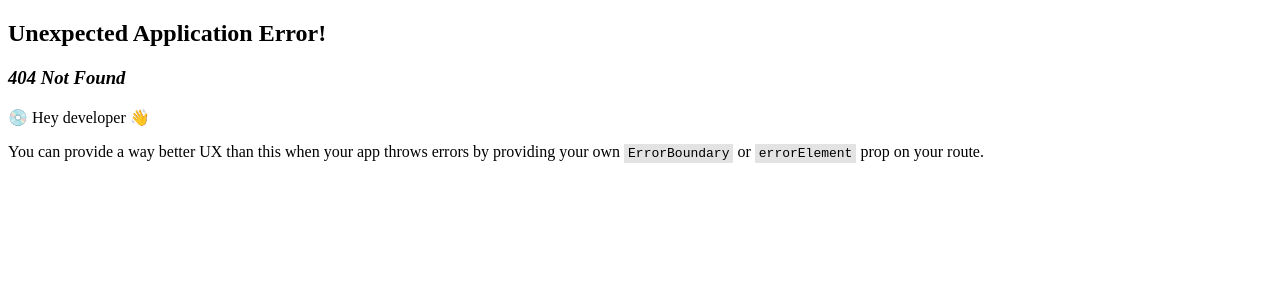
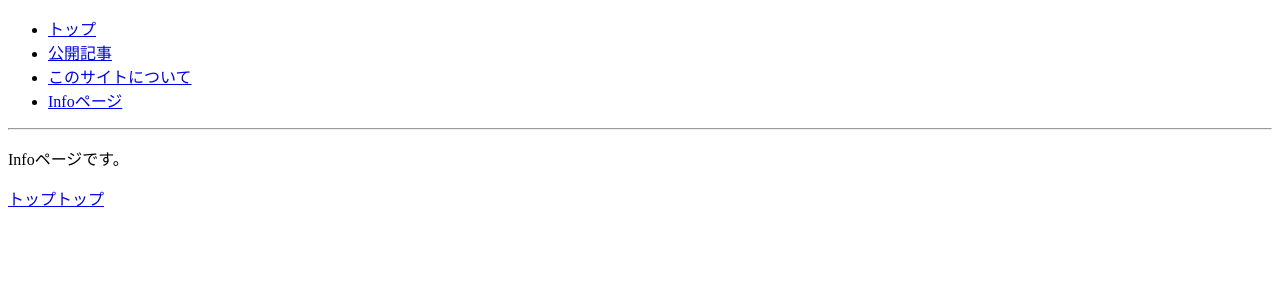
Before and after one commit to gusutaharu/React-b-Practice, a React (Create React App) app: page /article/info in a window 1280 px wide. Before the commit this address had no page. Shown: the top 300 px of the page. Built offline with nearby package versions, Linux system fonts and the light colour scheme; the HTML template or start-up script is replaced by a standard one.

Commit message:
Link要素の属性

```diff
--- a/src/chap08/AboutPage.js
+++ b/src/chap08/AboutPage.js
@@ -1,9 +1,16 @@
 import React from 'react'
+import { useNavigate } from 'react-router-dom'
 
 const AboutPage = () => {
+  const navigate = useNavigate();
+  const handleClick = () => navigate('/');
+
   return (
-    <div>AboutPage</div>
-  )
+    <>
+      <p>Aboutページです。</p>
+      <button type='button' onClick={handleClick}>トップへ移動</button>
+    </>
+  );
 }
 
 export default AboutPage
--- /dev/null
+++ b/src/chap08/InfoPage.js
@@ -0,0 +1,14 @@
+import React from 'react'
+import { Link } from 'react-router-dom'
+
+const InfoPage = () => {
+  return (
+    <>
+      <p>Infoページです。</p>
+      <Link to=".." reloadDocument>トップ</Link>
+      <Link to=".." >トップ</Link>
+    </>
+  )
+}
+
+export default InfoPage
--- a/src/chap08/RouterApp.js
+++ b/src/chap08/RouterApp.js
@@ -8,6 +8,7 @@ const RouterApp = () => {
         <li><Link to="/">トップ</Link></li>
         <li><Link to="/article">公開記事</Link></li>
         <li><Link to="/about">このサイトについて</Link></li>
+        <li><Link to="/article/info">Infoページ</Link></li>
       </ul>
       <hr />
       <Outlet />
--- a/src/chap08/routesLink.js
+++ b/src/chap08/routesLink.js
@@ -4,15 +4,17 @@ import { createBrowserRouter, createRoutesFromElements, Route } from 'react-rout
 import ToPage from './ToPage';
 import ArticlePage from './ArticlePage';
 import AboutPage from './AboutPage';
-// import RouterApp from './RouterApp';
-import RouterNav from './RouterNav';
+import RouterApp from './RouterApp';
+import InfoPage from './InfoPage';
+// import RouterNav from './RouterNav';
 
 
 const routesLink = createBrowserRouter(
   createRoutesFromElements(
-    <Route path='/' element={<RouterNav />}>
+    <Route path='/' element={<RouterApp />}>
       <Route path='' element={<ToPage />} />
       <Route path='article' element={<ArticlePage />} />
+      <Route path='article/info' element={<InfoPage />} />
       <Route path='about' element={<AboutPage />} />
     </Route>
   )
```
